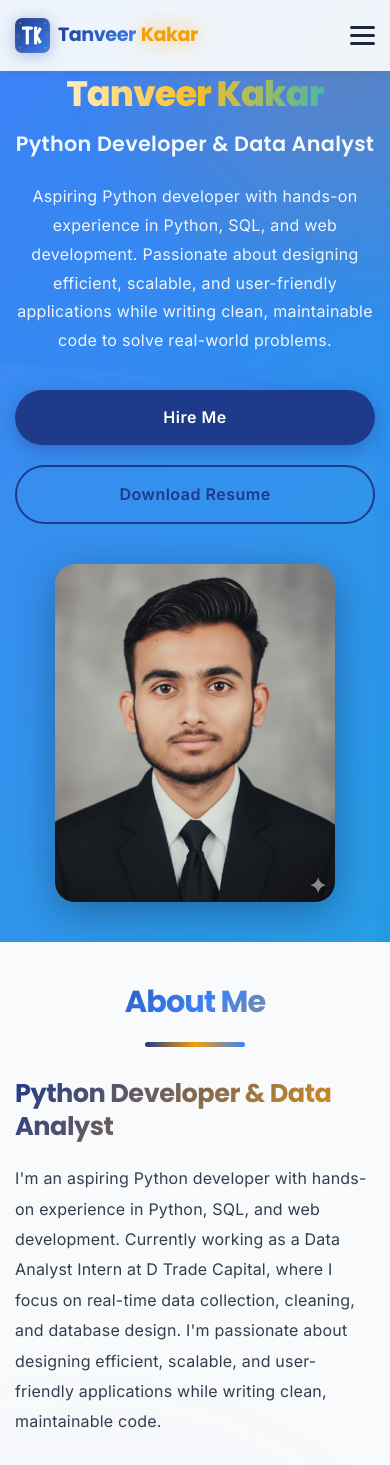
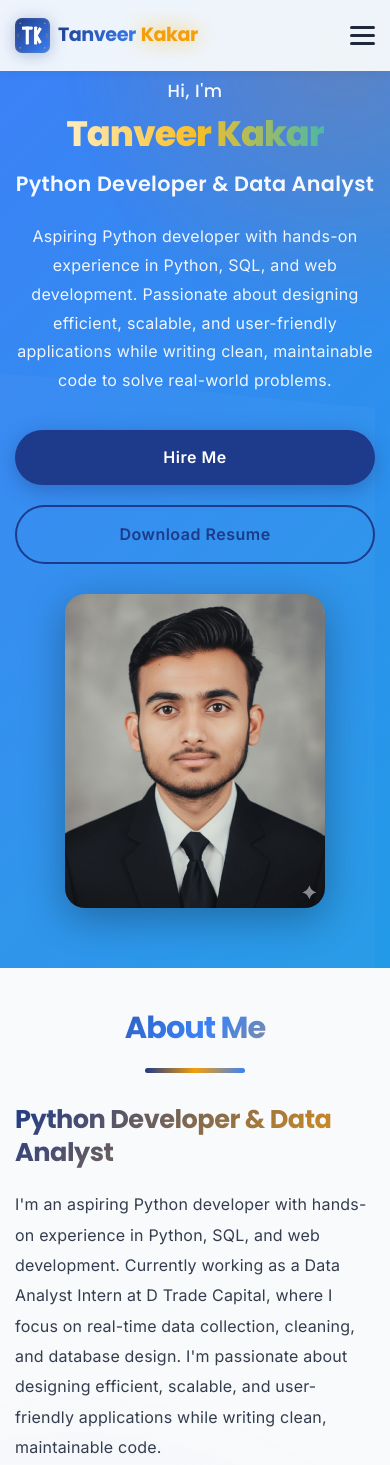
Before and after one commit to Tanveer2507/TANVEER-KAKAR, a React (Create React App) app: page / in a window 390 px wide. Shown: the top 1465 px of the page. Built offline with nearby package versions, Linux system fonts and the light colour scheme.

Commit message:
Fix Home section to display properly without scrolling

```diff
--- a/src/components/Home.css
+++ b/src/components/Home.css
@@ -5,6 +5,10 @@
   overflow: hidden;
   animation: gradientAnimation 15s ease infinite;
   background-size: 400% 400%;
+  min-height: 100vh;
+  padding: 80px 0 60px 0;
+  display: flex;
+  align-items: center;
 }
 
 body.dark-mode .home-section {
@@ -73,6 +77,7 @@ body.dark-mode .home-section {
   align-items: center;
   position: relative;
   z-index: 1;
+  width: 100%;
 }
 
 .home-text {
@@ -130,15 +135,15 @@ body.dark-mode .home-section {
 
 .profile-photo-container {
   width: 100%;
-  max-width: 500px;
+  max-width: 450px;
   height: auto;
 }
 
 .profile-photo {
   width: 100%;
   height: auto;
-  max-height: 600px;
-  object-fit: contain;
+  max-height: 500px;
+  object-fit: cover;
   border-radius: 20px;
   box-shadow: 0 10px 40px rgba(0, 0, 0, 0.3);
   display: block;
@@ -273,7 +278,7 @@ body.dark-mode .home-section {
   .home-content {
     grid-template-columns: 1fr;
     text-align: center;
-    gap: 40px;
+    gap: 30px;
   }
 
   .name {
@@ -297,7 +302,11 @@ body.dark-mode .home-section {
   }
 
   .profile-photo-container {
-    max-width: 320px;
+    max-width: 300px;
+  }
+
+  .profile-photo {
+    max-height: 400px;
   }
 
   .image-placeholder {
@@ -324,7 +333,11 @@ body.dark-mode .home-section {
   }
 
   .profile-photo-container {
-    max-width: 280px;
+    max-width: 260px;
+  }
+
+  .profile-photo {
+    max-height: 350px;
   }
 
   .image-placeholder {
```
